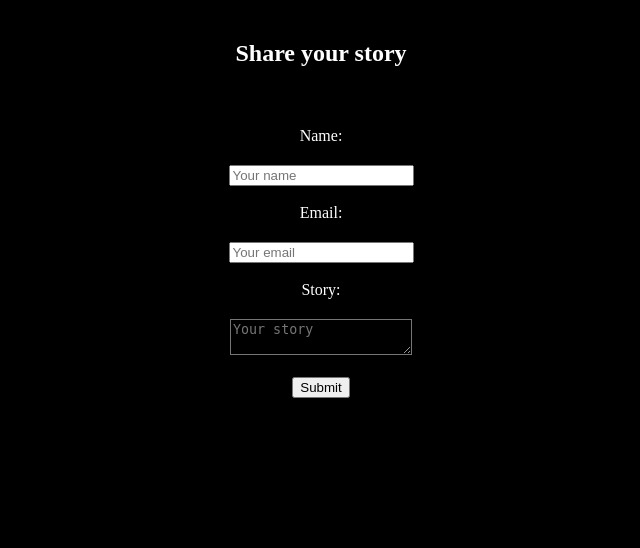
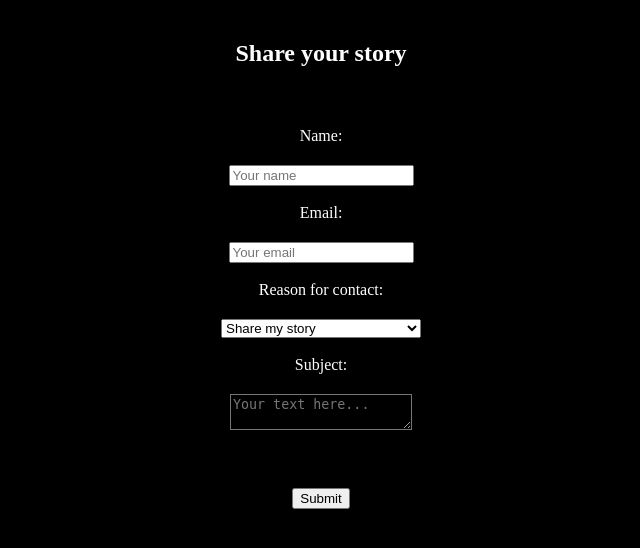
Before and after one commit to FanshaweCollege/kuada_n_ly_h_unger_h_zatzpancioli_a_organ_donation, a PHP site: page /admin/form_story.php in a window 1280 px wide. Shown: the top 548 px of the page, without its empty margins (319-959 px from the left). Run offline with PHP 8.4, Linux system fonts and the light colour scheme; some web fonts are replaced.

Commit message:
changed form

```diff
--- a/admin/form_story.php
+++ b/admin/form_story.php
@@ -5,11 +5,12 @@
     if(isset($_POST['submit'])){
         $name = trim($_POST['name']);
         $email = trim($_POST['email']);
-        $story = trim($_POST['story']);
-        if(empty($name) || empty($story)){
+        $reason = trim($_POST['reason']);
+        $subject = trim($_POST['subject']);
+        if(empty($name) || empty($subject)){
             $message = 'Please fill the required fields';
         }else{
-            $result = sendStory($name,$email,$story);
+            $result = sendStory($name,$email,$reason,$subject);
             $message = $result;
         }
     }
@@ -36,8 +37,14 @@
         <input type="text" id="name" name="name" placeholder="Your name"><br><br>
         <label for="email">Email:</label>
         <input type="text" id="email" name="email" placeholder="Your email"><br><br>
-        <label for="story">Story:</label>
-        <textarea type="text" id="story" name="story" placeholder="Your story"></textarea><br><br>
+        <label for="reason">Reason for contact:</label>
+        <select name="reason">
+            <option value="Share your story">Share my story</option>
+            <option value="Questions about donation">Questions about donation</option>
+            <option value="Questions about us">Questions about Thanks2One</option>
+        </select><br><br>
+        <label for="story">Subject:</label>
+        <textarea type="text" id="subject" name="subject" placeholder="Your text here..."></textarea><br><br><br><br>
         <button type="submit" name="submit">Submit</button>
     </form>
 
--- a/admin/scripts/send_story.php
+++ b/admin/scripts/send_story.php
@@ -1,10 +1,10 @@
 <?php
 
-function sendStory($name,$email,$story){
+function sendStory($name,$email,$reason,$subject){
 
     include('connect.php');
 
-  $check_info_query = "SELECT COUNT(*) FROM tbl_story WHERE story_email = :email";
+  /*$check_info_query = "SELECT COUNT(*) FROM tbl_story WHERE story_email = :email";
 	$check_info_exist = $pdo->prepare($check_info_query );
 	$check_info_exist->execute(
 	array(
@@ -15,26 +15,27 @@ function sendStory($name,$email,$story){
     if(($check_info_exist->fetchColumn()) > 0){
 		$message = "Already sent your story!";
 		return $message;
-    }
+    }*/
 
-  $create_story_query = 'INSERT INTO tbl_story(story_name,story_email,story_subject)';
-	$create_story_query .= ' VALUES(:sname,:email,:story)';
+  $create_story_query = 'INSERT INTO tbl_story(story_name,story_email,story_reason,story_subject)';
+	$create_story_query .= ' VALUES(:sname,:email,:reason,:subject)';
 	$create_story_set = $pdo->prepare($create_story_query);
 	$create_story_set->execute(
 		array(
 			':sname'=>$name,
       ':email'=>$email,
-      ':story'=>$story
+      ':reason'=>$reason,
+      ':subject'=>$subject
 		)
     );
 
     if($create_story_set->rowCount()){
 
-      $message = 'Thank you for sending us your story!';
+      $message = 'Thank you for contacting us!';
       return $message;
 
     }else{
-      $message = "Story couldn't be sent!";
+      $message = "Something went wrong!";
       return $message;
     }
 
```
